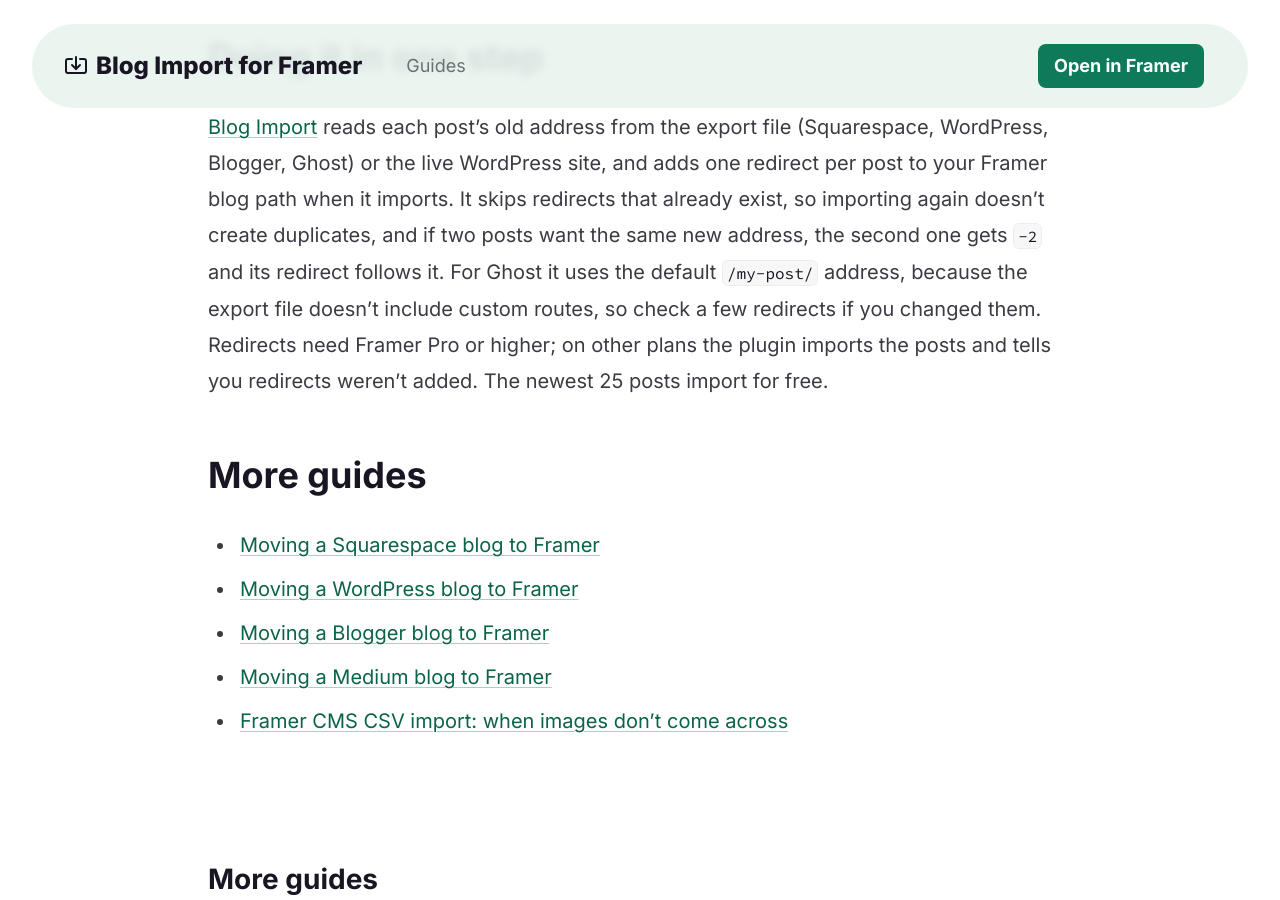
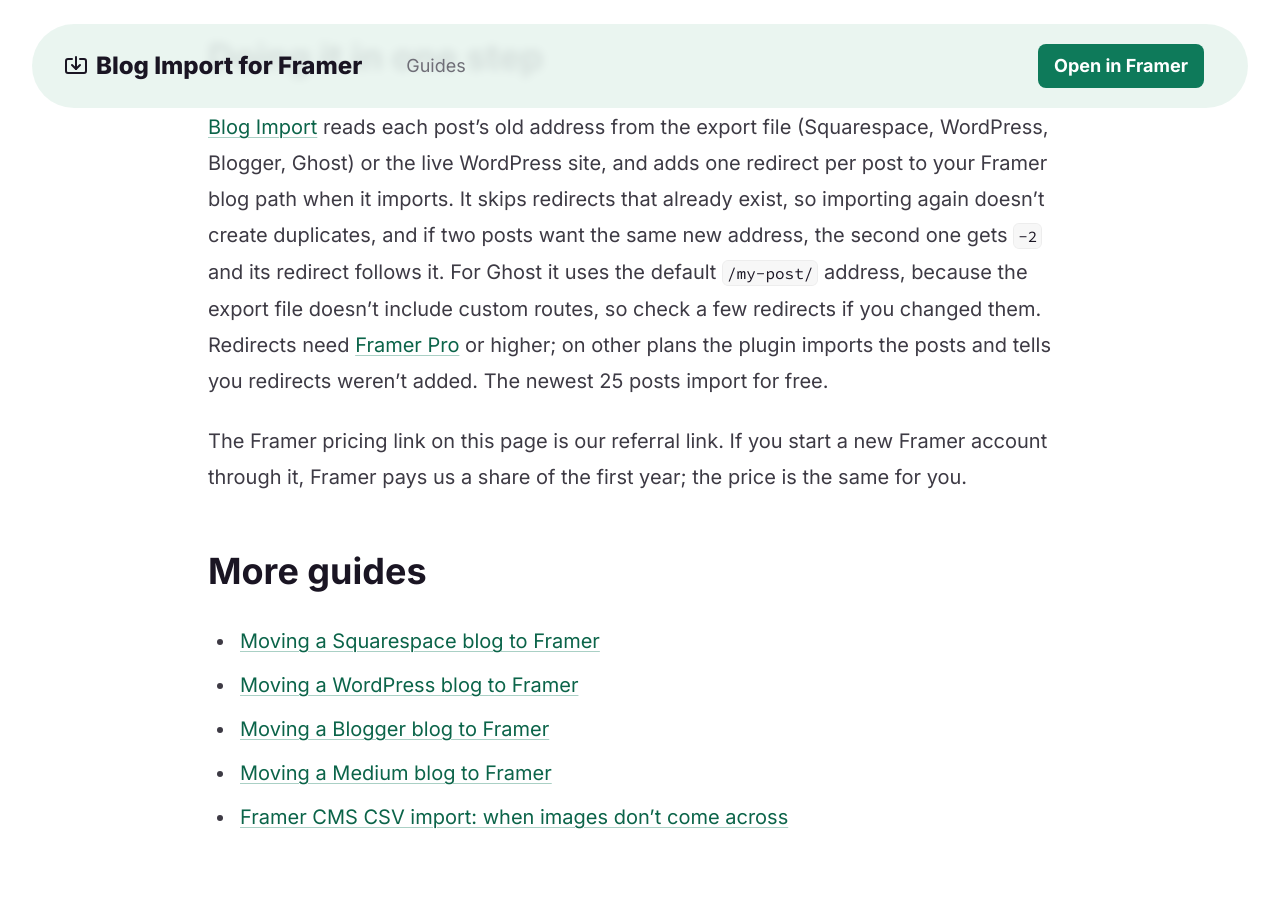
Before and after one commit to keyturnkit/keyturnkit.github.io, a Jekyll site: the page built from guides/framer-blog-redirects.md, in a window 1280 px wide and 900 px high, scrolled down 2019 px. Built offline with Jekyll 4.4.1, drawn with Linux system fonts in a browser that asks for light colours.

Commit message:
Framer pricing referral link, disclosed

```diff
--- a/guides/framer-blog-redirects.md
+++ b/guides/framer-blog-redirects.md
@@ -43,7 +43,9 @@
 
 ## Doing it in one step
 
-[Blog Import](https://www.framer.com/marketplace/plugins/blog-import-squarespace-wordpress/) reads each post's old address from the export file (Squarespace, WordPress, Blogger, Ghost) or the live WordPress site, and adds one redirect per post to your Framer blog path when it imports. It skips redirects that already exist, so importing again doesn't create duplicates, and if two posts want the same new address, the second one gets `-2` and its redirect follows it. For Ghost it uses the default `/my-post/` address, because the export file doesn't include custom routes, so check a few redirects if you changed them. Redirects need Framer Pro or higher; on other plans the plugin imports the posts and tells you redirects weren't added. The newest 25 posts import for free.
+[Blog Import](https://www.framer.com/marketplace/plugins/blog-import-squarespace-wordpress/) reads each post's old address from the export file (Squarespace, WordPress, Blogger, Ghost) or the live WordPress site, and adds one redirect per post to your Framer blog path when it imports. It skips redirects that already exist, so importing again doesn't create duplicates, and if two posts want the same new address, the second one gets `-2` and its redirect follows it. For Ghost it uses the default `/my-post/` address, because the export file doesn't include custom routes, so check a few redirects if you changed them. Redirects need [Framer Pro](https://framer.link/rVPBVzf) or higher; on other plans the plugin imports the posts and tells you redirects weren't added. The newest 25 posts import for free.
+
+The Framer pricing link on this page is our referral link. If you start a new Framer account through it, Framer pays us a share of the first year; the price is the same for you.
 
 ## More guides
 
```
Also changed, not shown: blog-import/index.md (+3 -1 lines), guides/blogger-blog-to-framer.md (+3 -1 lines), guides/squarespace-blog-to-framer.md (+3 -1 lines), guides/wordpress-blog-to-framer.md (+3 -1 lines).
